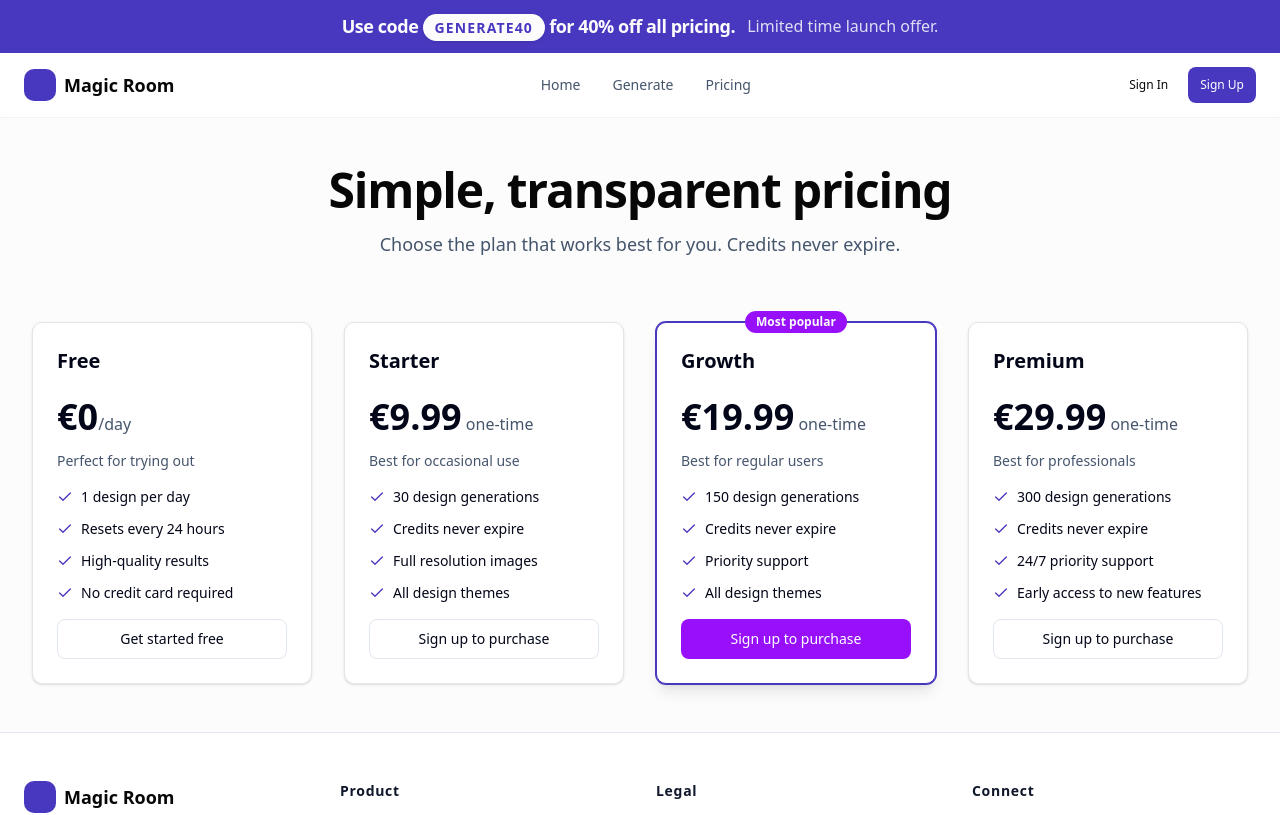
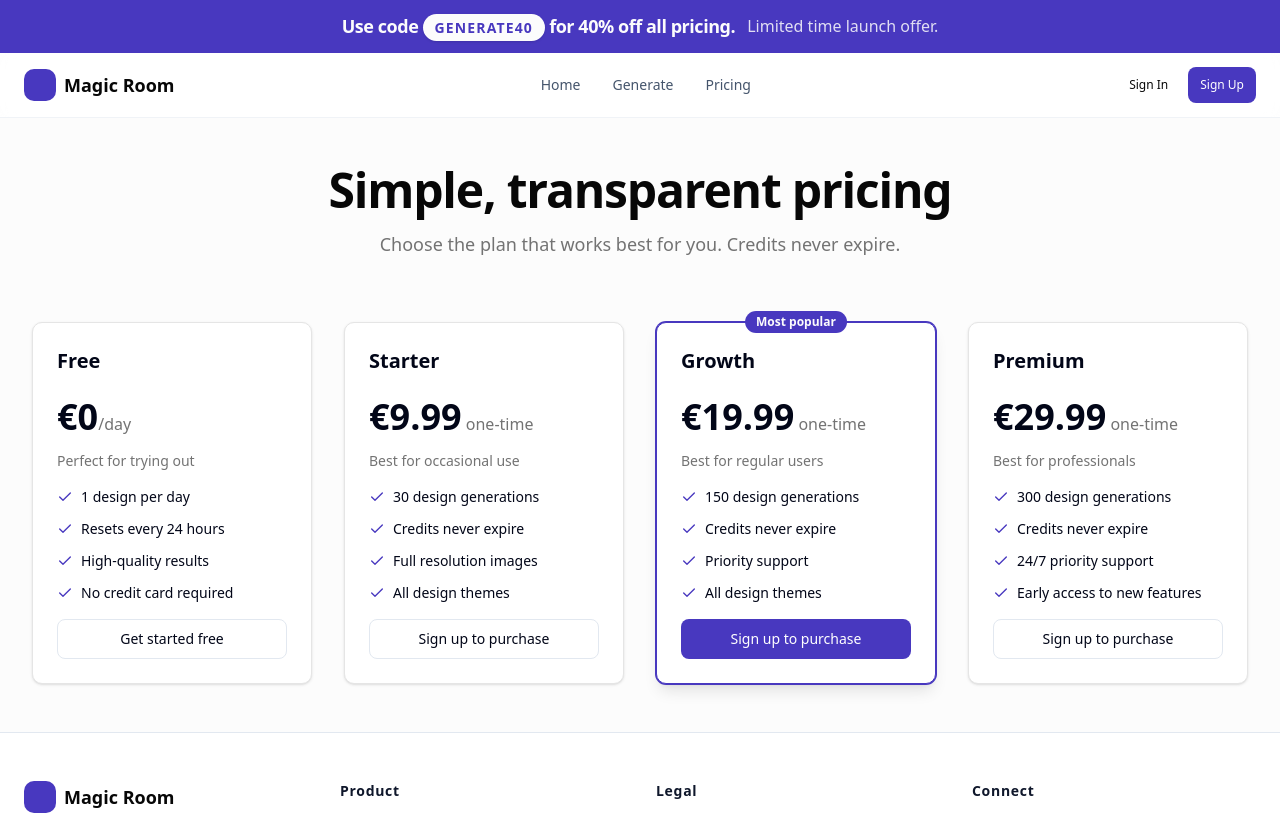
Before and after one commit to ThanosKa/magic-room, a Next.js app: page /pricing in a window 1280 px wide. Shown: the top 815 px of the page. Built offline with nearby package versions, Linux system fonts and the light colour scheme; no server answers.

Commit message:
refactor: Update styling and layout on pricing page for improved readability and user experience, including changes to text colors and button interactions.

```diff
--- a/app/pricing/page.tsx
+++ b/app/pricing/page.tsx
@@ -142,7 +142,7 @@ export default function PricingPage() {
           <h1 className="text-4xl font-bold tracking-tight sm:text-5xl">
             Simple, transparent pricing
           </h1>
-          <p className="mt-4 text-lg text-slate-600 dark:text-slate-400">
+          <p className="mt-4 text-lg text-muted-foreground">
             Choose the plan that works best for you. Credits never expire.
           </p>
         </div>
@@ -165,7 +165,7 @@ export default function PricingPage() {
                 }`}
               >
                 {pkg.popular && (
-                  <Badge className="absolute -top-3 left-1/2 -translate-x-1/2">
+                  <Badge className="absolute -top-3 left-1/2 -translate-x-1/2 bg-primary text-primary-foreground">
                     Most popular
                   </Badge>
                 )}
@@ -176,18 +176,13 @@ export default function PricingPage() {
                       {pkg.priceDisplay}
                     </span>
                     {!pkg.free && (
-                      <span className="text-slate-600 dark:text-slate-400">
-                        {" "}
-                        one-time
-                      </span>
+                      <span className="text-muted-foreground"> one-time</span>
                     )}
                     {pkg.free && (
-                      <span className="text-slate-600 dark:text-slate-400">
-                        /day
-                      </span>
+                      <span className="text-muted-foreground">/day</span>
                     )}
                   </div>
-                  <p className="mt-2 text-sm text-slate-600 dark:text-slate-400">
+                  <p className="mt-2 text-sm text-muted-foreground">
                     {pkg.description}
                   </p>
                 </CardHeader>
@@ -209,7 +204,7 @@ export default function PricingPage() {
                     clerkUser ? (
                       <Button
                         variant="outline"
-                        className="w-full bg-transparent"
+                        className="w-full bg-transparent cursor-pointer"
                         onClick={() => router.push("/generate")}
                       >
                         Go to generate
@@ -219,7 +214,7 @@ export default function PricingPage() {
                         <Button
                           variant="outline"
                           size="default"
-                          className="w-full bg-transparent"
+                          className="w-full bg-transparent cursor-pointer"
                         >
                           Get started free
                         </Button>
@@ -227,7 +222,9 @@ export default function PricingPage() {
                     )
                   ) : clerkUser ? (
                     <Button
-                      className="w-full"
+                      className={`w-full cursor-pointer ${
+                        pkg.popular ? "bg-primary hover:bg-primary/90" : ""
+                      }`}
                       variant={pkg.popular ? "default" : "outline"}
                       onClick={() => handlePurchase(pkg.id)}
                       disabled={loading === pkg.id}
@@ -241,7 +238,9 @@ export default function PricingPage() {
                       <Button
                         variant={pkg.popular ? "default" : "outline"}
                         size="default"
-                        className="w-full"
+                        className={`w-full cursor-pointer ${
+                          pkg.popular ? "bg-primary hover:bg-primary/90" : ""
+                        }`}
                       >
                         {isLoaded ? "Sign up to purchase" : "Loading..."}
                       </Button>
```
